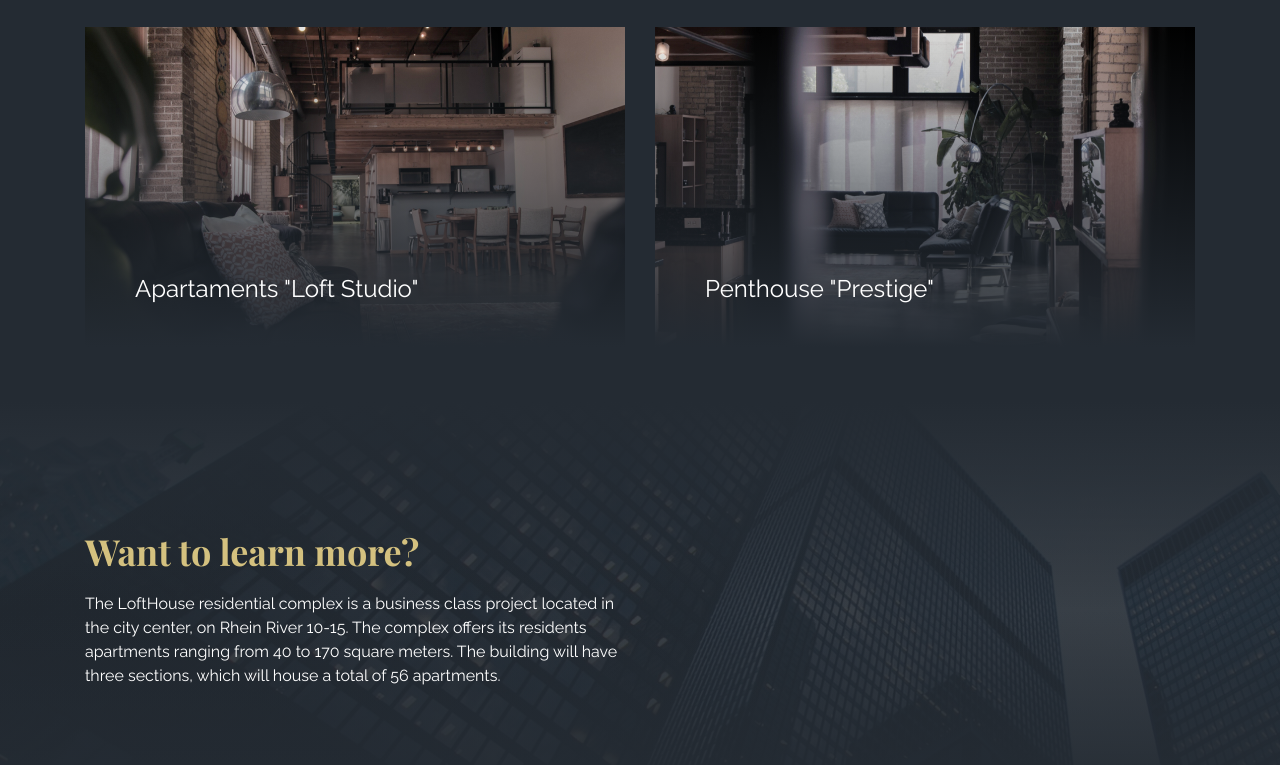
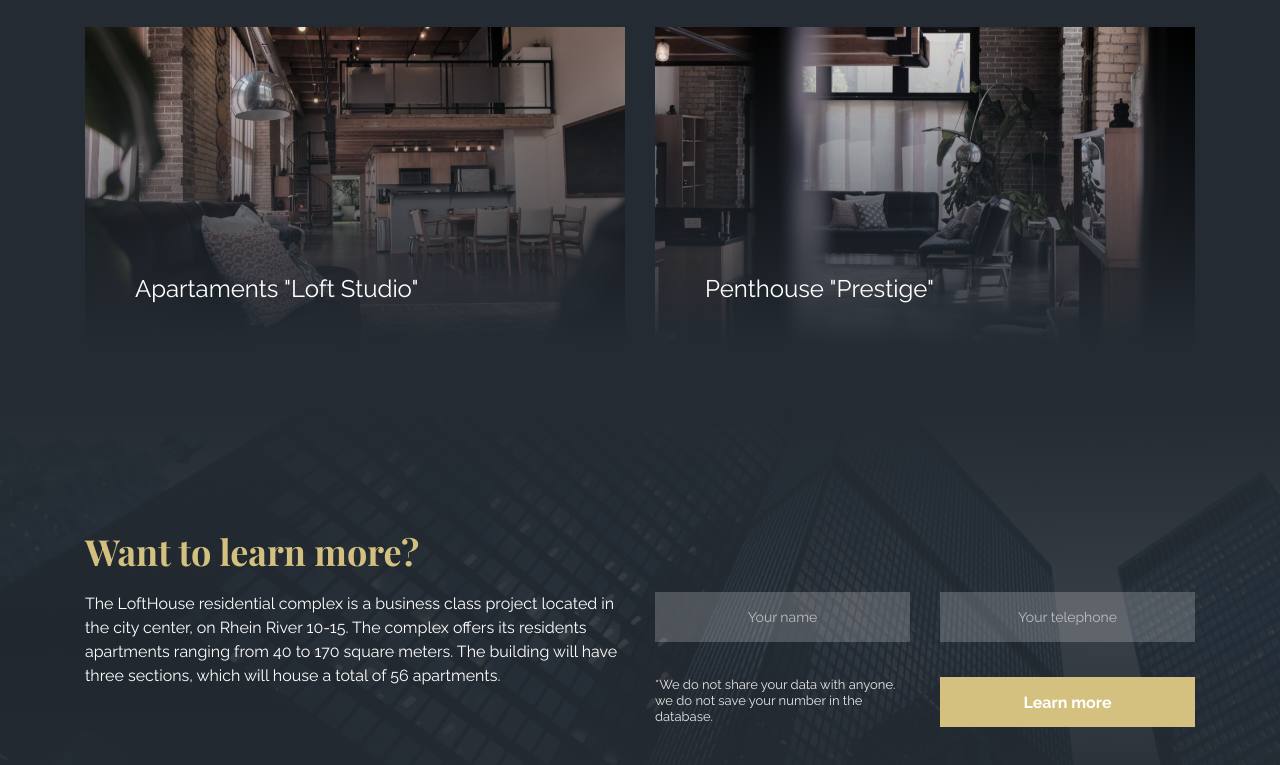
Before and after one commit to vika-eduardovna/loft_house_layout, a plain HTML site: page index.html in a window 1280 px wide. Shown: the part 1726-2491 px from the top of the page. Drawn offline with nearby package versions, Linux system fonts and the light colour scheme.

Commit message:
form inputs section added

```diff
--- a/index.html
+++ b/index.html
@@ -135,13 +135,16 @@
                             meters. The building will have three sections, which will house a total of 56 apartments.
                         </p>
                     </div>
-                    <div class="cta__form">
-                        <form action="" class="form">
-                            <input type="text" class="form__input">
-                            <input type="text">
-                            <input type="text">
-                        </form>
-                    </div>
+                    <form action="" class="cta__form form">
+                        <input type="text" class="form__input" placeholder="Your name">
+                        <input type="text" class="form__input" placeholder="Your telephone">
+                        <p class="form_privacy">
+                            *We do not share your data with anyone.
+                            we do not save your number in the database.
+                        </p>
+                        <button type="submit" class="form_btn">Learn more</button>
+                    </form>
+
                 </div>
             </div>
         </section>
--- /dev/null
+++ b/scss/blocks/_cta.scss
@@ -0,0 +1,41 @@
+.cta {
+    padding: 180px 0;
+    background: linear-gradient(
+        180deg,
+        $dark 10.42%,
+        rgba(36, 43, 51, 0.00) 50.52%,
+        $dark 90.1%),
+        linear-gradient(0deg,
+        rgba(36, 43, 51, 0.90) 0%,
+        rgba(36, 43, 51, 0.90) 100%),
+        url(../../img/background.jpg),
+        lightgray 50% / cover no-repeat;
+}
+
+.cta_title {
+    margin-bottom: 17px;
+}
+
+.cta_wrapper {
+    display: grid;
+    grid-template-columns: repeat(2, 1fr);
+    gap: 30px;
+}
+
+.cta__text {
+    color: $white;
+    font-family: $font-main;
+    font-size: 16px;
+    font-weight: 400;
+    line-height: 1.5;
+
+    p + p {
+        margin-top: 1em;
+    }
+}
+
+.cta__form {
+    display: grid;
+    grid-template-columns: repeat(2, 1fr);
+    gap: 35px 30px;
+}
--- a/scss/blocks/_form.scss
+++ b/scss/blocks/_form.scss
@@ -1,39 +1,48 @@
-.cta {
-    padding: 180px 0;
-    background: linear-gradient(
-        180deg,
-        $dark 10.42%,
-        rgba(36, 43, 51, 0.00) 50.52%,
-        $dark 90.1%),
-        linear-gradient(0deg,
-        rgba(36, 43, 51, 0.90) 0%,
-        rgba(36, 43, 51, 0.90) 100%),
-        url(../../img/background.jpg),
-        lightgray 50% / cover no-repeat;
-}
+.cta__form {}
 
-.cta_title {
-    margin-bottom: 17px;
-}
+.form {}
 
-.cta_wrapper {
-    display: grid;
-    grid-template-columns: repeat(2, 1fr);
-    gap: 30px;
-}
-
-.cta__text {
+.form__input {
+    height: 50px;
+    padding: 12px;
+    text-align: center;
+    background-color: rgb(255, 255, 255, 0.2);
     color: $white;
     font-family: $font-main;
-    font-size: 16px;
-    font-weight: 400;
-    line-height: 1.5;
+    font-size: 14px;
+    transition: background-color 0.2s ease-in;
 
-    p + p {
-        margin-top: 1em;
+    &::placeholder {
+        color: #BEBEBE;
+        font-weight: 400;
+        line-height: 27px; /* 192.857% */
+    }
+
+    &:focus {
+        background-color: rgb(255, 255, 255, 0.3);;
     }
 }
 
-.cta__form {
+.form_privacy {
+    color: #E7E7E7;
+    text-align: left;
+    font-family: $font-main;
+    font-size: 13px;
+    font-weight: 400;
+    line-height: 1.23;
+}
 
+.form_btn {
+    height: 50px;
+    padding: 12px;
+    font-size: 16px;
+    color: $white;
+    background-color: $accent;
+    font-weight: 700;
+    text-align: center;
+
+
+    &:hover {
+        background-color: saturate($accent, 10%);
+    }
 }
--- a/scss/main.scss
+++ b/scss/main.scss
@@ -10,4 +10,5 @@
 @import './blocks/benefits';
 @import './blocks/apartments';
 @import './blocks/card';
+@import './blocks/cta';
 @import './blocks/form';
```
Also changed, not shown: css/main.css, 1 other file.
